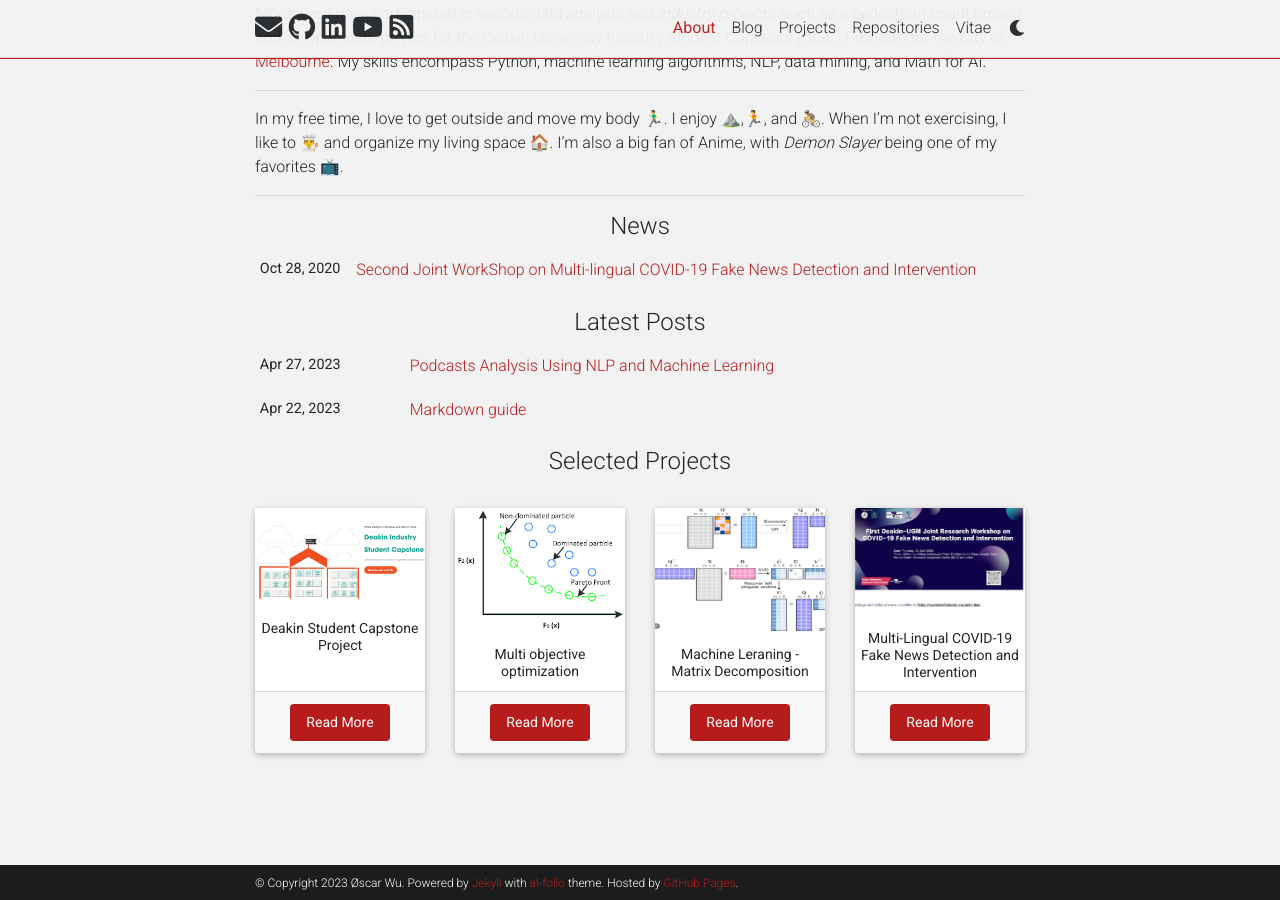
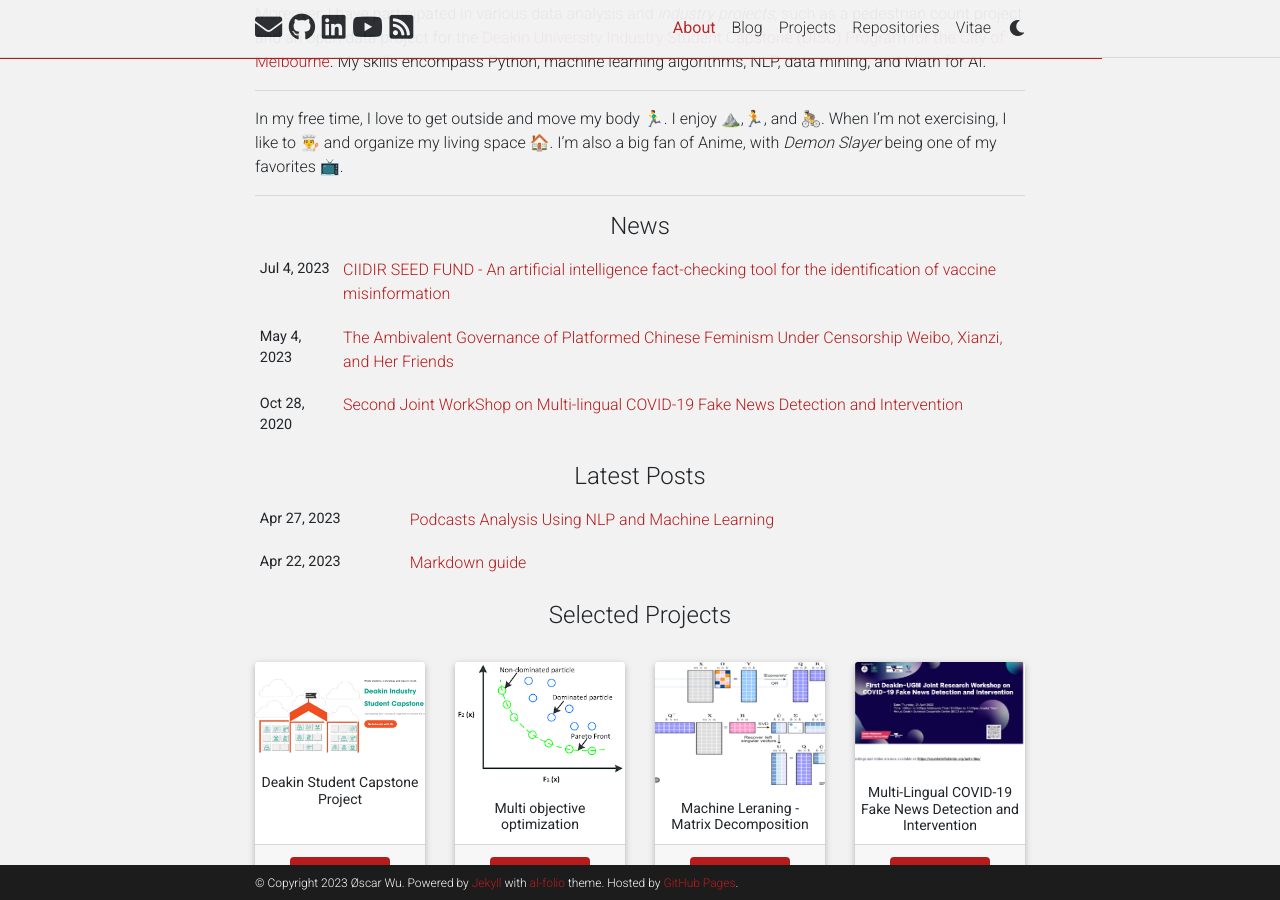
Before and after one commit to wuyoscar/wuyoscar.github.io, a Jekyll site: the page built from _pages/about.md, in a window 1280 px wide and 900 px high, scrolled down 607 px. Built offline with Jekyll 4.4.1, drawn with Linux system fonts in a browser that asks for light colours; full-size pictures stand in for the smaller copies a plugin makes; emoji names are drawn with the system emoji font; comment, search, counter and statistics services are not loaded; a style sheet for code colours, icons or effects is not loaded.

```diff
--- a/_layouts/about.html
+++ b/_layouts/about.html
@@ -43,7 +43,7 @@ layout: default
           </div>
 
           <!-- News -->
-          {% if page.news -%}
+          {% if page.news and site.announcements.enabled -%}
             <h4 style="text-align: center;"><a href="{{ '/news/' | relative_url }}" style="color: inherit;">News</a></h4>
             {%- include news.html %}
           {%- endif %}
--- /dev/null
+++ b/_news/announcement_2.md
@@ -0,0 +1,17 @@
+---
+layout: post
+title: The Ambivalent Governance of Platformed Chinese Feminism Under Censorship Weibo, Xianzi, and Her Friends
+date: 2023-05-04
+inline: false
+related_posts: false
+---
+
+## Abstract
+
+This article analyzes comments responding to @XianziAndHerFriends (@弦子与她的朋友们) in the censorship-rich environment of Weibo via BERTopic and examines how emojis may evade surveillance from censors—and algorithmic analysis. A total of 89,597 comments were computed to 38 overlapping topics of conversation that were further interpreted through thematic coding to 6 clusters of discourse and 3 themes. Data reveal how this Weibo account, microblogging a sexual assault case, grew to be a popular civic space for feminist discussion in China on varied topics despite censorship. Emoji analysis offers nuances to how this was enacted. The article expands on the methods available to understand dissent in the shadow of censorship and discusses how the patchwork censorship of Weibo has refracted nationalist and patriarchal tendencies of autocracy in China rubbing against platform prerogatives and feminist expression. It argues the “ambivalent governance” of the space is not defined through vernacular or institution, free speech, or autocracy, but instead all of the above in complex relationships in the platformization of censorship and (anti)nationalist patriarchy.
+
+## Keywords
+
+feminism, Weibo, BERTopic, censorship, China, emoji, #MeToo
+
+### Access PDF via [link](https://ijoc.org/index.php/ijoc/article/view/20453)
--- /dev/null
+++ b/_news/announcement_3.md
@@ -0,0 +1,8 @@
+---
+layout: post
+title: CIIDIR SEED FUND - An artificial intelligence fact-checking tool for the identification of vaccine misinformation
+date: 2023-07-04
+inline: false
+related_posts: false
+
+---
```
Also changed, not shown: assets/img/1.jpg (added), assets/img/2.jpg (added), assets/img/3.jpg (added), assets/img/4.jpg (added), assets/img/5.jpg (added), assets/img/6.jpg (added), assets/img/7.jpg (added).
